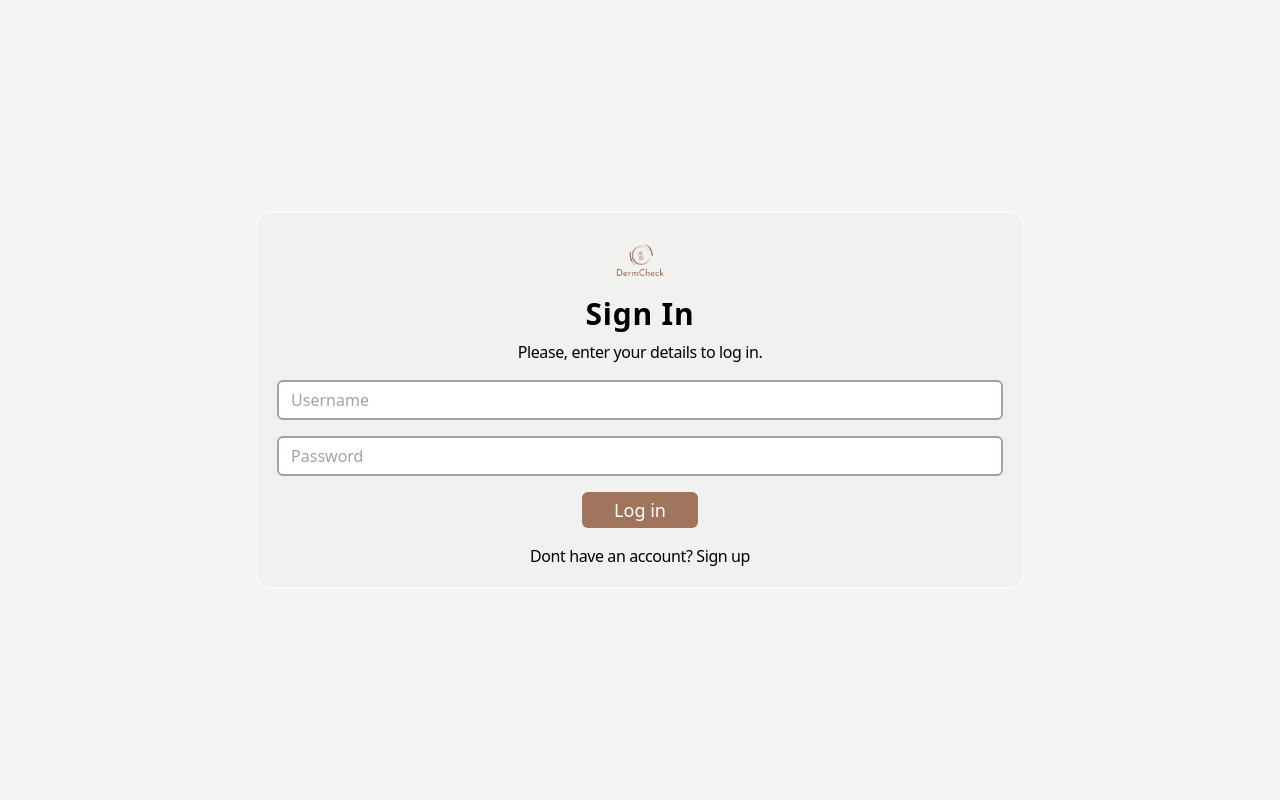
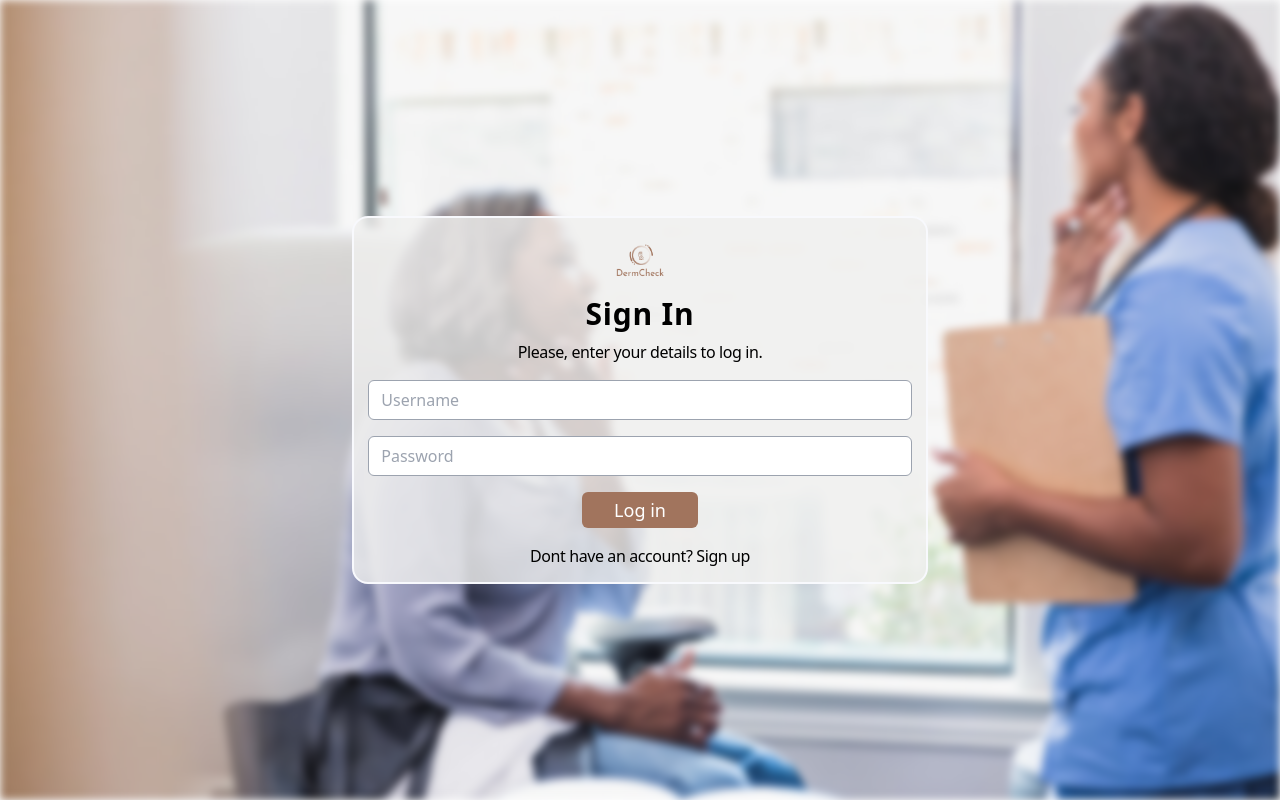
Before and after one commit to dLuxKid/2023, a React (Create React App) app: page /login in a window 1280 px wide. Built offline with nearby package versions, Linux system fonts and the light colour scheme; a web font is replaced by a local one.

Commit message:
minor ui changes

```diff
--- a/src/Layout/Layout.js
+++ b/src/Layout/Layout.js
@@ -1,8 +1,11 @@
+//REACT
 import React from "react";
+// COMPONENT
 import Sidebar from "../components/Sidebar";
+import Routers from "../Router/Routers";
+// CONTEXT
 import { useStateContext } from "../contexts/contextProvider";
 
-import Routers from "../Router/Routers";
 
 const Layout = () => {
   const { isLoggedIn } = useStateContext();
@@ -10,7 +13,7 @@ const Layout = () => {
   return (
     <div className="flex relative">
       {isLoggedIn ? <Sidebar /> : null}
-      <div className="w-full bg-[#f5f5f5]">
+      <div className="w-full">
         <Routers />
       </div>
     </div>
--- a/src/Pages/About.jsx
+++ b/src/Pages/About.jsx
@@ -2,13 +2,12 @@ import React from "react";
 import DevelopersProfile from "../data/developersProfile";
 import TitleComponent from "../components/TitleComponent";
 import TextComponent from "../components/TextComponent";
-import HeadingComponent from '../components/HeadingComponent'
-
+import HeadingComponent from "../components/HeadingComponent";
 
 const About = () => {
-  document.title = 'About Us'
+  document.title = "About Us";
   return (
-    <div className="h-full">
+    <div className="h-full bg-[#f5f5f5] ">
       <section className="h-full p-[5%] max-w-4xl">
         <div className="mb-4">
           <TitleComponent>Meet The Team</TitleComponent>
@@ -25,15 +24,13 @@ const About = () => {
           {DevelopersProfile.map((item) => (
             <div
               key={item.id}
-              className="bg-[#f4f4f4] p-3 md:p-5 flex flex-col md:flex-row gap-4 justify-center items-center drop-shadow-2xl shadow-gray-400 max-w-3xl"
+              className="bg-[#f4f4f4] p-3 md:p-5 flex flex-col md:flex-row gap-4 items-center drop-shadow-2xl shadow-gray-400 max-w-3xl"
             >
-              <div className=" flex overflow-hidden hover:scale-105 duration-200 transition-all w-20 h-20 rounded-full ">
-                <img
-                  src={item.img}
-                  alt={item.name}
-                  className="w-full h-full object-cover"
-                />
-              </div>
+              <img
+                src={item.img}
+                alt={item.name}
+                className="hover:scale-105 duration-200 transition-all w-20 h-20 flex md:w-32 md:h-32 md:block rounded-2xl object-center "
+              />
               <div className="flex flex-col gap-2 items-center md:items-start justify-center">
                 <HeadingComponent>{item.name}</HeadingComponent>
                 <TextComponent>{item.background}</TextComponent>
--- a/src/Pages/Dashboard.jsx
+++ b/src/Pages/Dashboard.jsx
@@ -1,9 +1,11 @@
+// REACT
 import React, { useState, useEffect } from "react";
+// COMPONENT
 import BtnComponent from "../components/BtnComponent";
 import TextComponent from "../components/TextComponent";
 import HeadingComponent from "../components/HeadingComponent";
+// CONTEXT
 import { useStateContext } from "../contexts/contextProvider";
-import "./styles.css";
 
 const Dashboard = () => {
   document.title = "Dashboard";
@@ -22,7 +24,7 @@ const Dashboard = () => {
 
   const { userData } = useStateContext();
   return (
-    <div className="h-full">
+    <div className="h-full bg-[#f5f5f5] ">
       <section className="flex flex-col md:flex-row h-full m-auto max-w-5xl">
         <div className="p-[10%] md:p-[5%] md:w-2/5 md:h-full">
           <div className="flex flex-col gap-8">
--- a/src/Pages/Login.jsx
+++ b/src/Pages/Login.jsx
@@ -15,8 +15,8 @@ const Login = () => {
 
   return (
     <section className="h-screen w-full relative flex justify-center">
-      <div className="auth absolute top-0 left-0 right-0 bottom-0 -z-10 blur-sm bg-authBg"></div>
-      <div className="bg-fillT w-[80%] md:w-3/5 m-auto max-w-3xl rounded-2xl border-2 border-natural">
+      <div className="bg-authBg bg-no-repeat bg-center bg-cover absolute top-0 left-0 right-0 bottom-0 -z-10 blur-sm"></div>
+      <div className="bg-fillT w-[80%] md:w-3/5 m-auto max-w-xl rounded-2xl border-2 border-natural">
         <div className="flex flex-col justify-center text-center items-center gap-4 p-[2.5%] ">
           <LogoContainer logo={logo} />
           <div>
@@ -33,17 +33,15 @@ const Login = () => {
                 autoCapitalize='false'
                 placeholder="Username"
                 name="name"
-                defaultValue={""}
-                className="h-10 pl-3 mb-4 self-stretch rounded-md bg-white text-gray-400 placeholder:text-gray-400 border-2 border-gray-400"
+                className="h-10 pl-3 mb-4 self-stretch rounded-md bg-white text-gray-400 placeholder:text-gray-400 border-[1px] border-gray-400"
               />
               <input
                 type="text"
                 inputMode="password"
                 autoCapitalize='false'
                 placeholder="Password"
-                name="name"
-                defaultValue={""}
-                className="h-10 pl-3 mb-4 self-stretch rounded-md bg-white text-gray-400 placeholder:text-gray-400 border-2 border-gray-400"
+                name="password"
+                className="h-10 pl-3 mb-4 self-stretch rounded-md bg-white text-gray-400 placeholder:text-gray-400 border-[1px] border-gray-400"
               />
               <button
                 type="submit"
--- a/src/Pages/Signup.jsx
+++ b/src/Pages/Signup.jsx
@@ -70,8 +70,8 @@ const Signup = () => {
 
   return (
     <section className="h-screen w-full relative flex justify-center">
-      <div className="absolute top-0 left-0 right-0 bottom-0 -z-10 blur-sm auth"></div>
-      <div className="bg-fillT w-[80%] md:w-3/5 m-auto max-w-3xl rounded-2xl border-2 border-natural">
+      <div className="absolute top-0 left-0 right-0 bottom-0 -z-10 blur-sm bg-authBg bg-no-repeat bg-center bg-cover"></div>
+      <div className="bg-fillT w-[80%] md:w-3/5 m-auto max-w-xl rounded-2xl border-2 border-natural">
         <div className="flex flex-col justify-center items-center gap-4 p-[2.5%] ">
           <LogoContainer logo={logo} />
           <div className="text-center">
--- a/src/Pages/styles.css
+++ b/src/Pages/styles.css
@@ -1,10 +1,3 @@
 #inputImg {
     display: none;
 }
-
-.auth {
-    background-image: url('../assets/Images/signinsignupBg.jpg');
-    background-repeat: no-repeat;
-    background-position: center;
-    background-size: cover;
-}
--- a/tailwind.config.js
+++ b/tailwind.config.js
@@ -12,8 +12,7 @@ module.exports = {
     extend: {
       backgroundImage: {
         "hero-pattern": "url('/src/assets/Images/heropng.png')",
-        "signin-up": 'url("/src/assets/Images/signinsignupBg.jpg")',
-        "authBg": "url('/src/assets/Images/signinsignupBg.jpg')"
+        "authBg": "url('/src/assets/Images/authBG.jpg')"
       },
       colors: {
         brown: "#A1745D",
```
Also changed, not shown: src/assets/Images/authBG.jpg (added).
